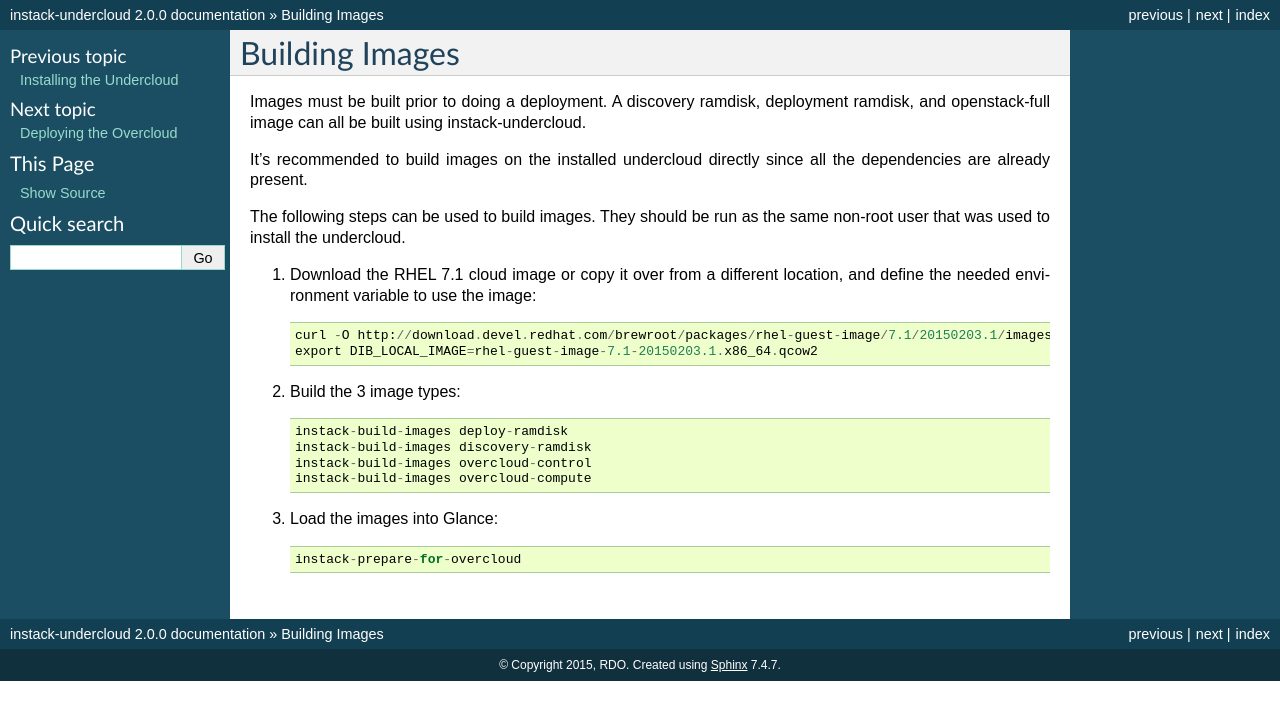
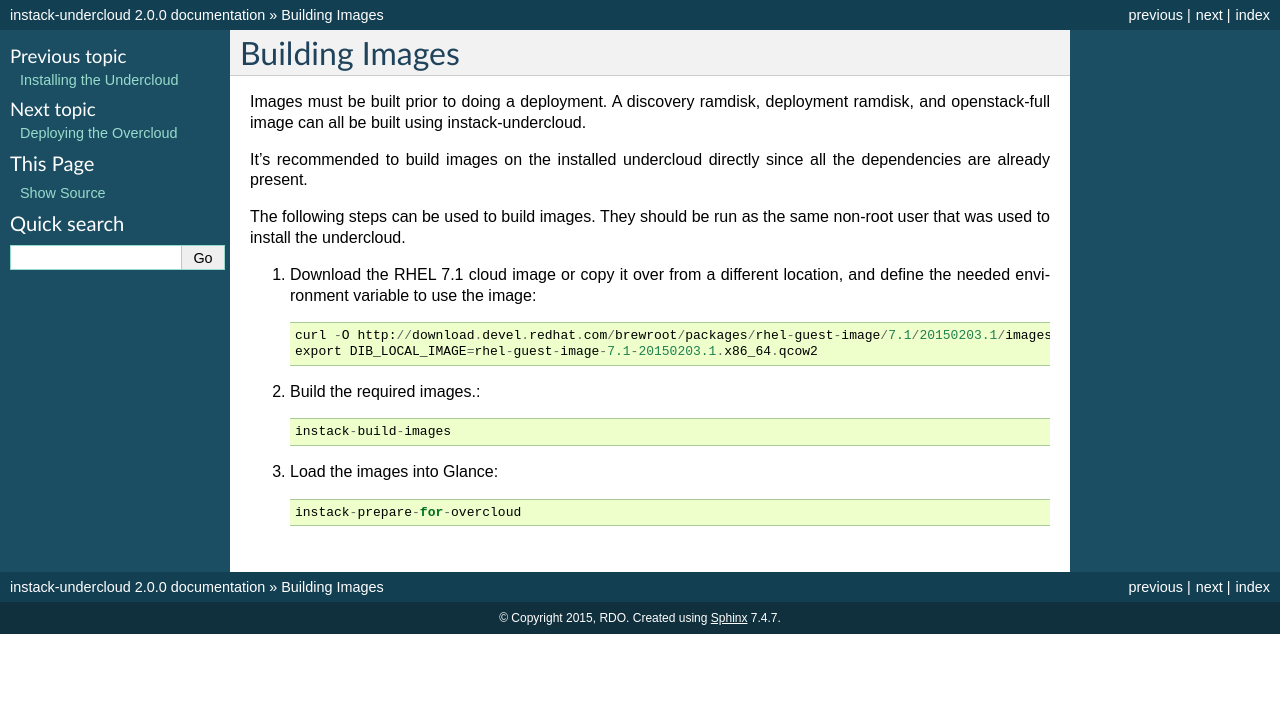
Before and after one commit to openstack-archive/instack-undercloud, a Sphinx documentation site: the page built from doc/source/build-images.rst, in a window 1280 px wide. Shown: the top 720 px of the page. Built offline with Sphinx 7.4.7, drawn with Linux system fonts in a browser that asks for light colours.

Commit message:
Update image build script for new images
instack-build-images was still building openstack-full when called
without a parameter.  We now want overcloud-control and compute,
and updating this allows us to simplify the docs for building images.

Change-Id: Ib33b44e3334aa69866afbc68dce3625a18be7c5f

```diff
--- a/doc/source/build-images.rst
+++ b/doc/source/build-images.rst
@@ -17,12 +17,9 @@ non-root user that was used to install the undercloud.
     curl -O http://download.devel.redhat.com/brewroot/packages/rhel-guest-image/7.1/20150203.1/images/rhel-guest-image-7.1-20150203.1.x86_64.qcow2
     export DIB_LOCAL_IMAGE=rhel-guest-image-7.1-20150203.1.x86_64.qcow2
 
-#. Build the 3 image types::
+#. Build the required images.::
 
-    instack-build-images deploy-ramdisk
-    instack-build-images discovery-ramdisk
-    instack-build-images overcloud-control
-    instack-build-images overcloud-compute
+    instack-build-images
 
 #. Load the images into Glance::
 
```
Also changed, not shown: 1 other file.
